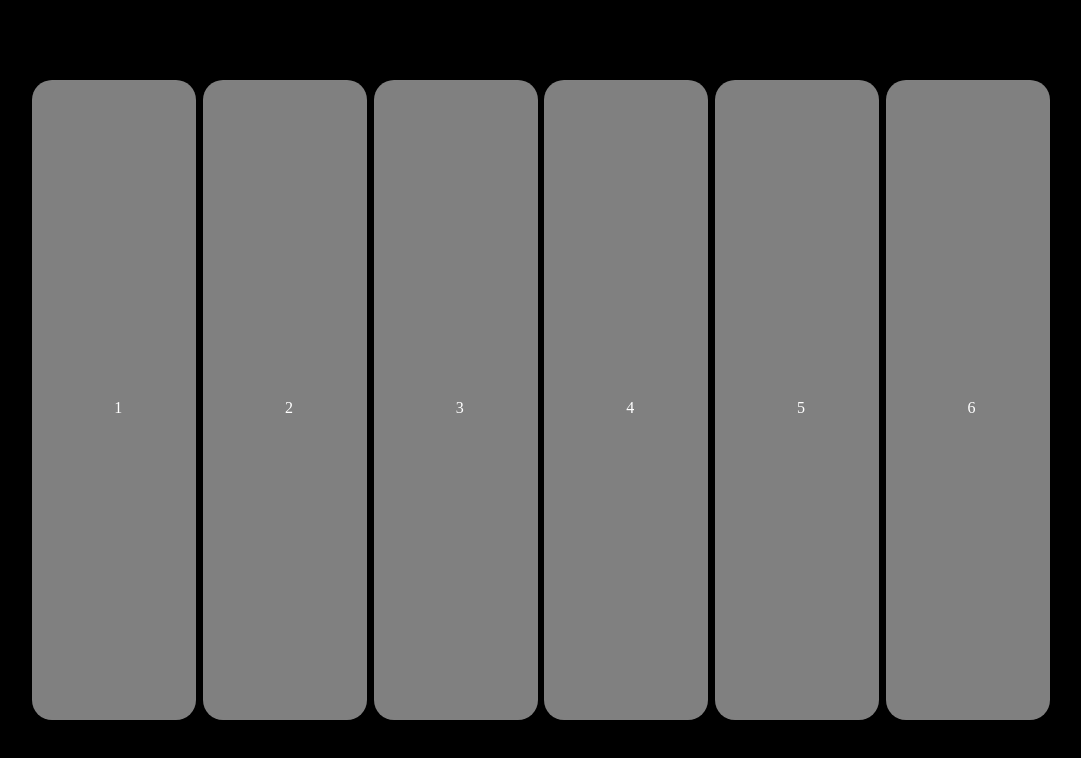
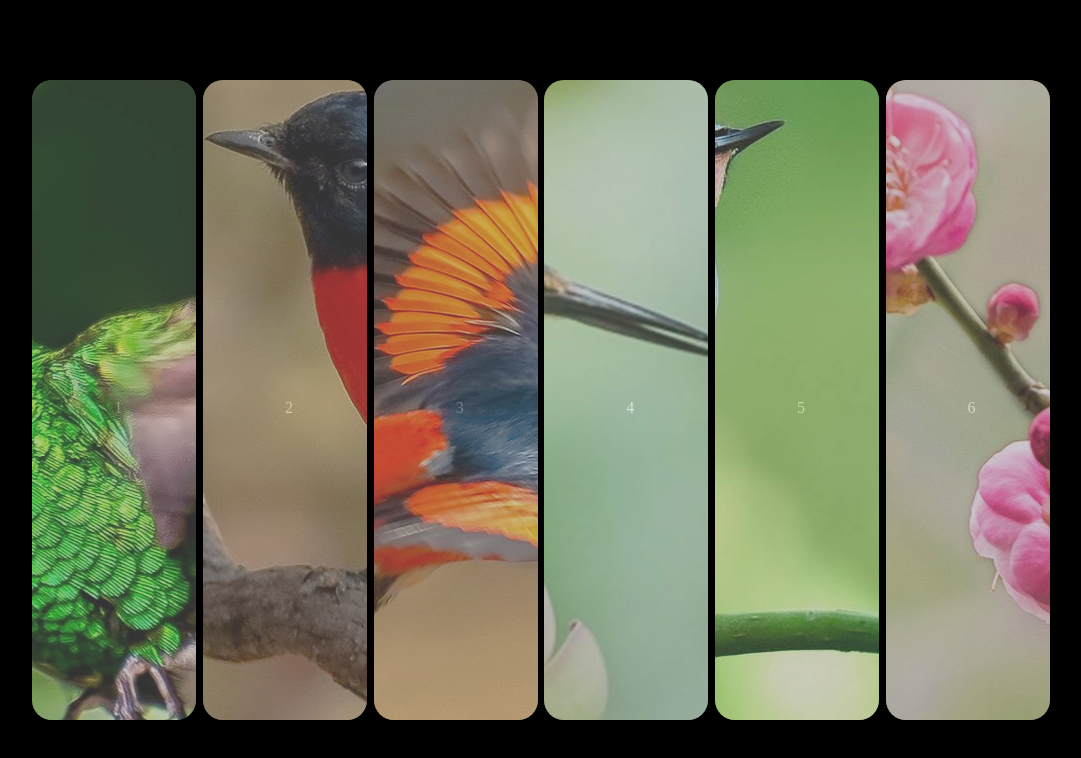
Before and after one commit to guoliang724/workout2-css3-a-fancy-style, a plain HTML site: page index.html in a window 1280 px wide. Shown: the whole page, without its empty margins (99-1180 px from the left). Drawn offline with Linux system fonts and the light colour scheme; the site is published under a folder, as on GitHub Pages, so addresses that start at the root find nothing.

Commit message:
changes about pics src

```diff
--- a/css/index.css
+++ b/css/index.css
@@ -57,22 +57,22 @@
 
 /*each has a picture*/
 .container ul li:nth-child(1) .bg {
-  background: url("/images/1.jpg") no-repeat center;
+  background: url("../images/1.jpg") no-repeat center;
 }
 .container ul li:nth-child(2) .bg {
-  background: url("/images/2.jpg") no-repeat center;
+  background: url("../images/2.jpg") no-repeat center;
 }
 .container ul li:nth-child(3) .bg {
-  background: url("/images/3.jpg") no-repeat center;
+  background: url("../images/3.jpg") no-repeat center;
 }
 .container ul li:nth-child(4) .bg {
-  background: url("/images/4.jpg") no-repeat center;
+  background: url("../images/4.jpg") no-repeat center;
 }
 .container ul li:nth-child(5) .bg {
-  background: url("/images/5.jpg") no-repeat center;
+  background: url("../images/5.jpg") no-repeat center;
 }
 .container ul li:nth-child(6) .bg {
-  background: url("/images/6.jpg") no-repeat center;
+  background: url("../images/6.jpg") no-repeat center;
 }
 
 /*animation in the beginning*/
```
